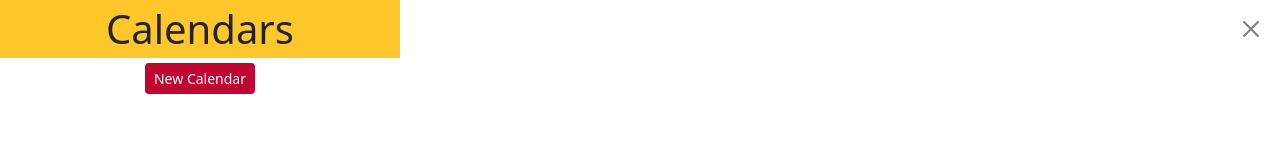
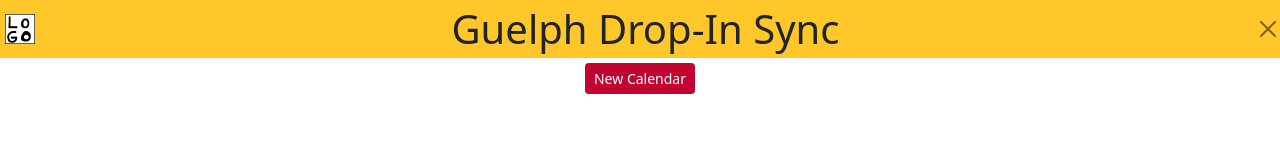
Before and after one commit to ericbuys/Guelph_Drop-In_Sync, a browser extension: page extension/html/index.html in a window 1280 px wide. Drawn offline with Linux system fonts and the light colour scheme.

Commit message:
Reworking Main Menu

```diff
--- a/extension/css/style.css
+++ b/extension/css/style.css
@@ -23,10 +23,19 @@
 }
 
 body {
-    width: 400px;
+    width: 100%;
+}
+
+.logo {
+    width: 30px;
+    height: 30px;
+    margin-left: 5px;
 }
 
 .title {
+    display: flex;
+    justify-content: space-between;
+    align-items: center;
     background-color: var(--uog-yellow);
 }
 
@@ -40,11 +49,6 @@ body {
     width: var(--back-arrow-size);
     height: var(--back-arrow-size);
     left: 0;
-}
-
-.btn-close {
-    position:absolute;
-    right: 0;
 }
 
 .btn.primary {
--- a/extension/html/index.html
+++ b/extension/html/index.html
@@ -3,16 +3,17 @@
     <head>
         <meta charset="utf-8">
         <meta name="viewport" content="width=device-width, initial-scale=1">
-        <title>DropInSync</title>
+        <title>Guelph Drop-In Sync</title>
         <link href="../css/libs/bootstrap.css" rel="stylesheet">
         <link href="../css/style.css" rel="stylesheet">
         <script src="../js/libs/jquery-3.6.4.min.js"></script>
         <script src="../js/script.js"></script>
     </head>
     <body>
-        <button type="button" class="btn-close close" aria-label="Close"></button>
-        <div class="container text-center title">
-            <h1 class="title-text my-auto">Calendars</h1>
+        <div class="title text-center">
+            <img src="../assets/logo.png" class="logo" alt="Logo">
+            <h1 class="title-text my-auto">Guelph Drop-In Sync</h1>
+            <button type="button" class="btn-close close" aria-label="Close"></button>
         </div>
         <div id="calendar-container" class="list-group"></div>
         <div class="text-center">
```
Also changed, not shown: extension/assets/logo.png (added), 1 other file.
